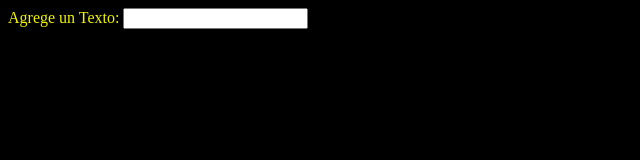
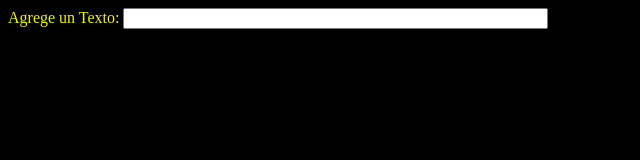
Before and after one commit to P-Lautaro/JSFormulario, a plain HTML site: page index.html in a window 1280 px wide. Shown: the whole page, without its empty margins (0-640 px from the left). Drawn offline with Linux system fonts and the light colour scheme.

Commit message:
agregando size y class

```diff
--- a/index.html
+++ b/index.html
@@ -13,7 +13,7 @@
 
     <form>
         <label for="texto">Agrege un Texto:</label>
-        <input type="text" id="texto">
+        <input type="text" id="texto" size="50/" class="rotacion">
     </form>
 
 </body>
```
